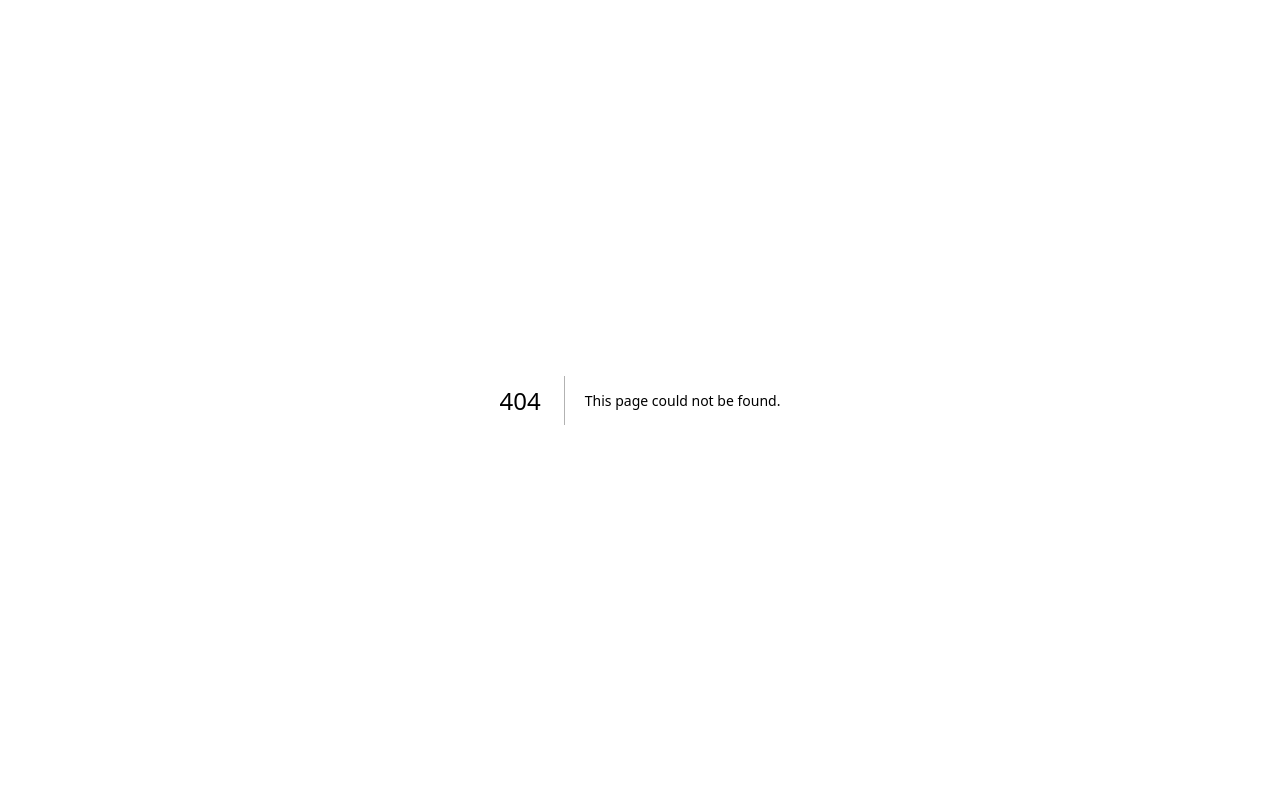
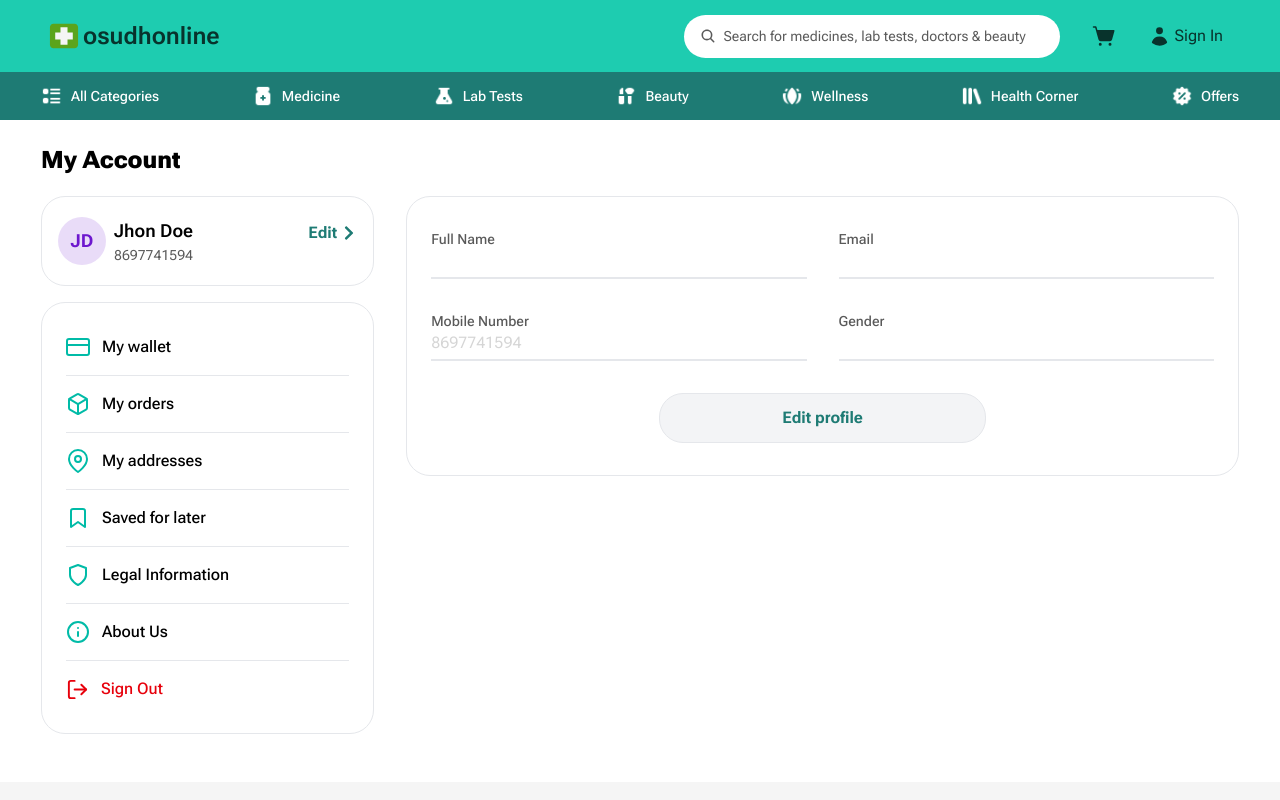
Before and after one commit to Rownokzahan/osudhonline, a Next.js app: page /profile/details in a window 1280 px wide. Before the commit this address had no page. Shown: the top 800 px of the page. Built offline with nearby package versions, Linux system fonts and the light colour scheme.

Commit message:
Implement profile layout and account menu with sign-out functionality

```diff
--- /dev/null
+++ b/src/app/(main)/profile/components/AccountMenu/SignOutButton.tsx
@@ -0,0 +1,18 @@
+import { FiLogOut } from "react-icons/fi";
+
+const SignOutButton = () => {
+  const handleSignOut = () => {};
+
+  return (
+    <button
+      type="button"
+      onClick={handleSignOut}
+      className="w-full py-4 flex items-center gap-3 text-red-600"
+    >
+      <FiLogOut size={23} />
+      <span>Sign Out</span>
+    </button>
+  );
+};
+
+export default SignOutButton;
--- /dev/null
+++ b/src/app/(main)/profile/components/AccountMenu/index.tsx
@@ -0,0 +1,45 @@
+"use client";
+
+import Link from "next/link";
+import {
+  FiCreditCard,
+  FiBox,
+  FiMapPin,
+  FiBookmark,
+  FiShield,
+  FiInfo,
+} from "react-icons/fi";
+import SignOutButton from "./SignOutButton";
+
+const menuItems = [
+  { label: "My wallet", icon: FiCreditCard, href: "" },
+  { label: "My orders", icon: FiBox, href: "" },
+  { label: "My addresses", icon: FiMapPin, href: "" },
+  { label: "Saved for later", icon: FiBookmark, href: "" },
+  { label: "Legal Information", icon: FiShield, href: "/profile/legal-info" },
+  { label: "About Us", icon: FiInfo, href: "/about-us" },
+];
+
+const AccountMenu = () => {
+  return (
+    <div className="px-6 py-4 border rounded-3xl">
+      <ul className="divide-y font-medium">
+        {menuItems.map(({ label, href, icon: Icon }) => (
+          <li key={label}>
+            <Link href={href} className="py-4 flex items-center gap-3">
+              <Icon size={24} className="text-teal-500" />
+              <span>{label}</span>
+            </Link>
+          </li>
+        ))}
+
+        {/* Sign out */}
+        <li>
+          <SignOutButton />
+        </li>
+      </ul>
+    </div>
+  );
+};
+
+export default AccountMenu;
--- /dev/null
+++ b/src/app/(main)/profile/details/page.tsx
@@ -0,0 +1,74 @@
+const ProfileDetailsPage = () => {
+  return (
+    <div className="px-6 py-8 border rounded-3xl">
+      <div className="space-y-8">
+        <div className="grid grid-cols-2 gap-8">
+          <div className="grid">
+            <label
+              htmlFor="name"
+              className="text-sm text-dark-light font-medium"
+            >
+              Full Name
+            </label>
+            <input
+              id="name"
+              type="text"
+              className="pb-1 border-b-2 focus-visible:border-b-secondary outline-0 duration-300"
+            />
+          </div>
+
+          <div className="grid">
+            <label
+              htmlFor="name"
+              className="text-sm text-dark-light font-medium"
+            >
+              Email
+            </label>
+            <input
+              id="name"
+              type="text"
+              className="pb-1 border-b-2 focus-visible:border-b-secondary outline-0 duration-300"
+            />
+          </div>
+        </div>
+        <div className="grid grid-cols-2 gap-8">
+          <div className="grid text-dark-light/50!">
+            <label
+              htmlFor="name"
+              className="text-sm text-dark-light font-medium"
+            >
+              Mobile Number
+            </label>
+
+            <input
+              id="name"
+              readOnly
+              type="text"
+              placeholder="8697741594"
+              className="pb-1 border-b-2 focus-visible:border-b-secondary outline-0 duration-300"
+            />
+          </div>
+
+          <div className="grid">
+            <label
+              htmlFor="name"
+              className="text-sm text-dark-light font-medium"
+            >
+              Gender
+            </label>
+            <input
+              id="name"
+              type="text"
+              className="pb-1 border-b-2 focus-visible:border-b-secondary outline-0 duration-300"
+            />
+          </div>
+        </div>
+        <button className="block mx-auto w-5/12 py-3 border rounded-3xl font-bold bg-gray-100 text-secondary hover:text-dark-primary">
+          Edit profile
+        </button>
+      </div>
+    </div>
+  );
+};
+
+export default ProfileDetailsPage;
--- /dev/null
+++ b/src/app/(main)/profile/layout.tsx
@@ -0,0 +1,45 @@
+import Link from "next/link";
+import { FaChevronRight } from "react-icons/fa";
+import AccountMenu from "./components/AccountMenu";
+
+interface ProfileLayoutProps {
+  children: React.ReactNode;
+}
+
+const ProfileLayout = ({ children }: ProfileLayoutProps) => {
+  return (
+    <div className="my-6 ui-container">
+      <h2 className="mb-5 text-2xl font-black">My Account</h2>
+
+      <div className="grid grid-cols-[1fr_2.5fr] gap-8">
+        <div className="space-y-4">
+          <div className="px-4 py-5 border rounded-3xl flex justify-between gap-2">
+            <div className="flex items-center gap-2">
+              <div className="size-12 rounded-full bg-accent/15 text-accent grid place-items-center font-bold text-lg">
+                JD
+              </div>
+
+              <div>
+                <h3 className="text-lg font-semibold">Jhon Doe</h3>
+                <p className="text-sm text-dark-light">8697741594</p>
+              </div>
+            </div>
+
+            <Link
+              href={"/profile/details"}
+              className="py-1 font-bold text-secondary flex items-center gap-1 self-start"
+            >
+              Edit <FaChevronRight />
+            </Link>
+          </div>
+
+          <AccountMenu />
+        </div>
+
+        <div>{children}</div>
+      </div>
+    </div>
+  );
+};
+
+export default ProfileLayout;
--- a/src/app/(main)/(legal)/legal-info/page.tsx
+++ b/src/app/(main)/profile/legal-info/page.tsx
@@ -27,11 +27,11 @@ const links = [
 const LegalInfoPage = () => {
   return (
     <>
-      <header className="ui-container mt-6">
+      <header className="">
         <h1 className="text-2xl font-black">Legal Information</h1>
       </header>
 
-      <ul className="ui-container my-6 space-y-2 text-dark-light font-bold">
+      <ul className="my-6 space-y-2 text-dark-light font-bold">
         {links.map((link, index) => {
           const { href, label } = link || {};
 
```
